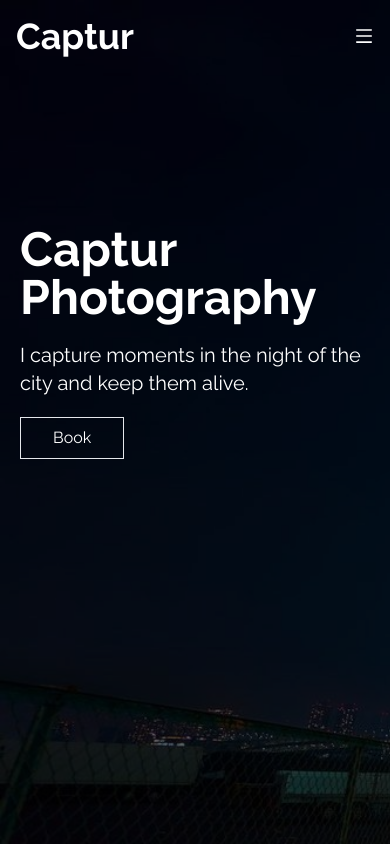
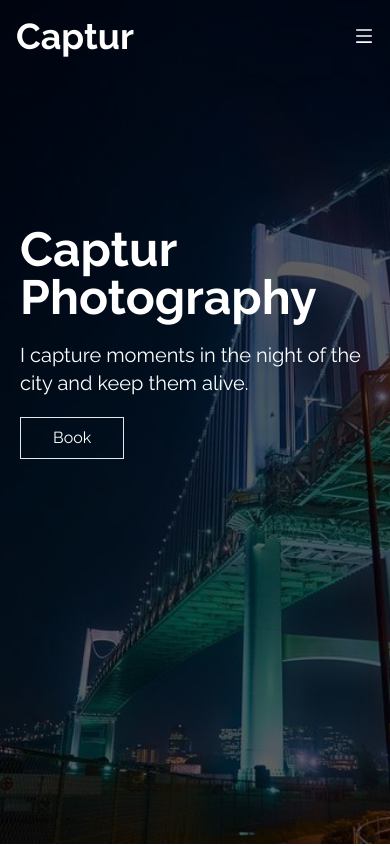
Before and after one commit to imLymei/captur-proj, a Next.js app: page / in a window 390 px wide. Shown: the top 846 px of the page. Built offline with nearby package versions, Linux system fonts and the light colour scheme.

Commit message:
Mobile Background Update

```diff
--- a/app/globals.css
+++ b/app/globals.css
@@ -7,7 +7,8 @@ html {
 }
 
 .custom-img {
-    background-image: url("../public/second.jpg");
+	background-image: url('../public/second.jpg');
+	background-position: top 0px left -400px;
 }
 
 @media (min-width: 640px) {
```
Lines whose indentation alone changed are shown as unchanged.
